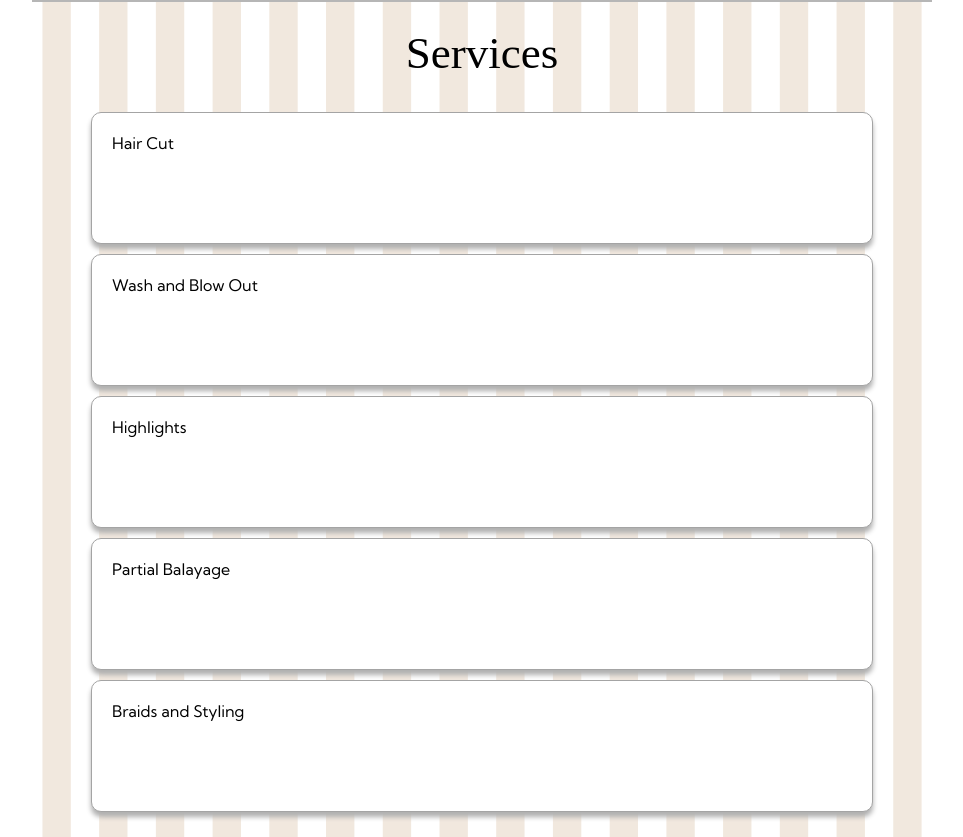
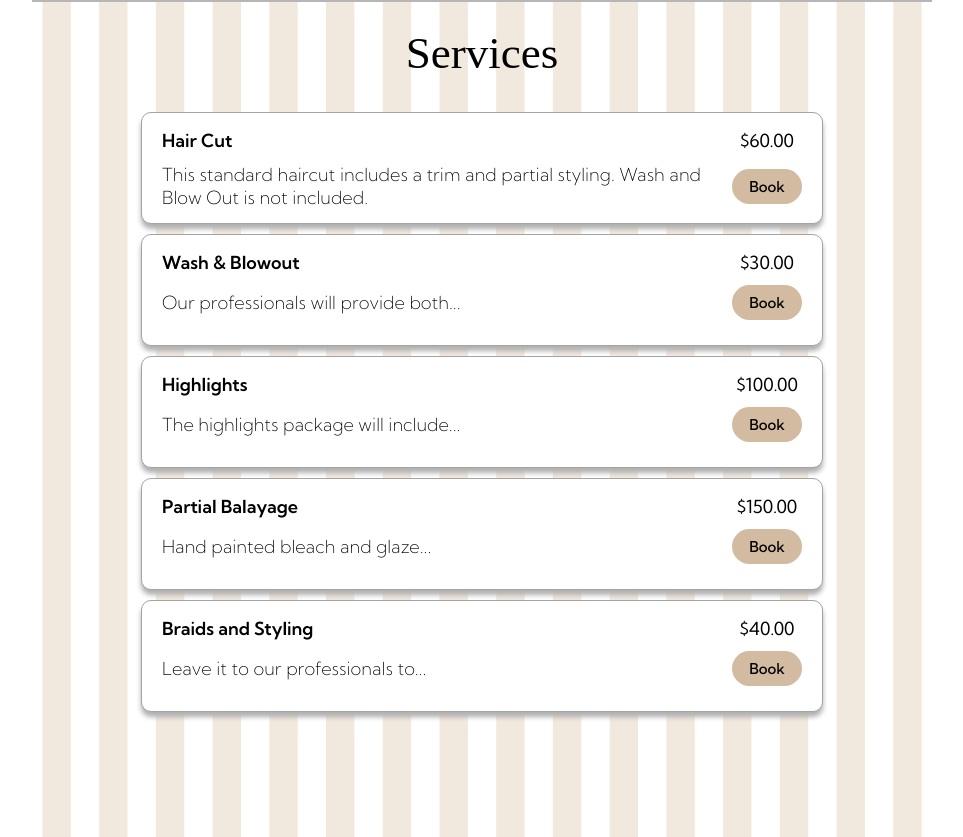
Before and after one commit to Vitaminchilled/FRONTEND-Group-2-Project-CS-490, a React (Vite) app: page /salon/1/services in a window 1280 px wide. Shown: the part 463-1300 px from the top of the page, without its empty margins (158-1121 px from the left). Built offline with nearby package versions, Linux system fonts and the light colour scheme; a web font is replaced by a local one.

Commit message:
Service Item component and Header image added

```diff
--- a/src/components/SalonHeader.css
+++ b/src/components/SalonHeader.css
@@ -16,6 +16,9 @@
     border-radius: 10px;
     position: relative;
     padding: 18px;
+    background-size: 100%;
+    background-position: center;
+    background-repeat: no-repeat;
 }
 
 .header-btn {
--- a/src/components/SalonHeader.jsx
+++ b/src/components/SalonHeader.jsx
@@ -1,9 +1,15 @@
 import './SalonHeader.css'
+import headerImage from '../assets/HeaderImage.jpg'
 
+/* ({ headerImage, headerTitle, headerTags, headerRating? }) */
 function SalonHeader() {
     return (
         <div className="salon-header">
-          <div className="header-image">
+          <div className="header-image"
+            style={{
+              backgroundImage: `url(${headerImage})` /* {{headerImage}}? */
+            }}
+          >
             <div className="header-btn">
               {'<'}
             </div>
@@ -13,11 +19,11 @@ function SalonHeader() {
           </div>
 
           <h1 className="formal-title">
-            Awesome Hair Salon {/* customize title */}
+            Awesome Hair Salon {/* {headerTitle} */}
           </h1>
 
           <p className="header-tags">
-            Nails, Salon Hair Cut, Hair Dye, Hair Wash {/* customize tags */}
+            Nails, Salon Hair Cut, Hair Dye, Hair Wash {/* {headerTags} */}
           </p>
 
           <div className='grey-divider'></div>
--- /dev/null
+++ b/src/components/ServiceItem.css
@@ -0,0 +1,70 @@
+.service-item {
+    background-color: white;
+    border: 1px solid #a4a4a4;
+    min-width: 480px;
+    max-width: 640px;
+    width: 60vw;
+    height: 80px;
+    border-radius: 10px;
+    padding: 15px 20px;
+    box-shadow: 0 5px 5px #b0b0b0ff;
+}
+
+.grid-layout {
+    display: grid;
+    grid-template-columns: 1fr auto;
+    grid-template-rows: 25px auto;
+    column-gap: 15px;
+    row-gap: 10px;
+    align-items: center;
+    width: 100%;
+}
+
+.item-title {
+    grid-column: 1;
+    grid-row: 1;
+    font-family: Kumbh Sans;
+    font-weight: 550;
+    font-size: 18px;
+    justify-self: start;
+    width:100%;
+}
+
+.item-price {
+    grid-column: 2;
+    grid-row: 1;
+    font-family: Kumbh Sans;
+    font-weight: 400;
+    font-size: 18px;
+    margin: 0;
+    justify-self: center;
+}
+
+.item-description {
+    grid-column: 1;
+    grid-row: 2;
+    font-family: Kumbh Sans;
+    font-weight: 200;
+    font-size: 18px;
+    margin: 0;
+    justify-self: start;
+}
+
+.item-btn {
+    grid-column: 2;
+    grid-row: 2;
+    font-family: Kumbh Sans;
+    font-weight: 500;
+    font-size: 15px;
+    margin: 0;
+    padding: 10px;
+    height: 35px;
+    width: 70px;
+    border-radius: 50px;
+    display: flex;
+    justify-content: center;
+    align-items: center;
+    justify-self: center;
+    background-color: #d2bba0;
+    border: 0;
+}
--- /dev/null
+++ b/src/components/ServiceItem.jsx
@@ -0,0 +1,24 @@
+import './ServiceItem.css'
+
+function ServiceItem({ itemTitle, itemPrice, itemDesc }){
+    return (
+        <div className="service-item">
+            <div className="grid-layout">
+                <h3 className='item-title'>
+                    {itemTitle}
+                </h3>
+                <h3 className='item-price'>
+                    {itemPrice}
+                </h3>
+                <p className='item-description'>
+                    {itemDesc}
+                </p>
+                <button className='item-btn'>
+                    Book
+                </button>
+            </div>
+        </div>
+    )
+}
+
+export default ServiceItem
--- a/src/pages/Services.jsx
+++ b/src/pages/Services.jsx
@@ -1,5 +1,6 @@
 import SalonHeader from '../components/SalonHeader.jsx'
 import stripeBackground from "../assets/stripeBackground.png"
+import ServiceItem from '../components/ServiceItem.jsx'
 
 function Services() {
   return (
@@ -62,85 +63,35 @@ function Services() {
             gap:'10px'
           }}
         >
-          <div className="service-item"
-            style={{
-              backgroundColor: 'white',
-              border: '1px solid #a4a4a4',
-              minWidth: '480px',
-              maxWidth: '740px',
-              width:'60vw',
-              height: '90px',
-              borderRadius: '10px',
-              padding: '20px',
-              boxShadow: '0 5px 5px #b0b0b0ff'
-            }}
-          >
-            Hair Cut
-          </div>
+          <ServiceItem
+            itemTitle='Hair Cut'
+            itemPrice='$60.00'
+            itemDesc='This standard haircut includes a trim and partial styling. Wash and Blow Out is not included.'
+          />
 
-          <div className="service-item"
-            style={{
-              backgroundColor: 'white',
-              border: '1px solid #a4a4a4',
-              minWidth: '480px',
-              maxWidth: '740px',
-              width:'60vw',
-              height: '90px',
-              borderRadius: '10px',
-              padding: '20px',
-              boxShadow: '0 5px 5px #b0b0b0ff'
-            }}
-          >
-            Wash and Blow Out
-          </div>
+          <ServiceItem
+            itemTitle='Wash & Blowout'
+            itemPrice='$30.00'
+            itemDesc='Our professionals will provide both...'
+          />
 
-          <div className="service-item"
-            style={{
-              backgroundColor: 'white',
-              border: '1px solid #a4a4a4',
-              minWidth: '480px',
-              maxWidth: '740px',
-              width:'60vw',
-              height: '90px',
-              borderRadius: '10px',
-              padding: '20px',
-              boxShadow: '0 5px 5px #b0b0b0ff'
-            }}
-          >
-            Highlights
-          </div>
+          <ServiceItem
+            itemTitle='Highlights'
+            itemPrice='$100.00'
+            itemDesc='The highlights package will include...'
+          />
 
-          <div className="service-item"
-            style={{
-              backgroundColor: 'white',
-              border: '1px solid #a4a4a4',
-              minWidth: '480px',
-              maxWidth: '740px',
-              width:'60vw',
-              height: '90px',
-              borderRadius: '10px',
-              padding: '20px',
-              boxShadow: '0 5px 5px #b0b0b0ff'
-            }}
-          >
-            Partial Balayage
-          </div>
+          <ServiceItem
+            itemTitle='Partial Balayage'
+            itemPrice='$150.00'
+            itemDesc='Hand painted bleach and glaze...'
+          />
 
-          <div className="service-item"
-            style={{
-              backgroundColor: 'white',
-              border: '1px solid #a4a4a4',
-              minWidth: '480px',
-              maxWidth: '740px',
-              width:'60vw',
-              height: '90px',
-              borderRadius: '10px',
-              padding: '20px',
-              boxShadow: '0 5px 5px #b0b0b0ff'
-            }}
-          >
-            Braids and Styling
-          </div>
+          <ServiceItem
+            itemTitle='Braids and Styling'
+            itemPrice='$40.00'
+            itemDesc='Leave it to our professionals to...'
+          />
 
         </div>
 
```
Also changed, not shown: src/assets/HeaderImage.jpg (added).
